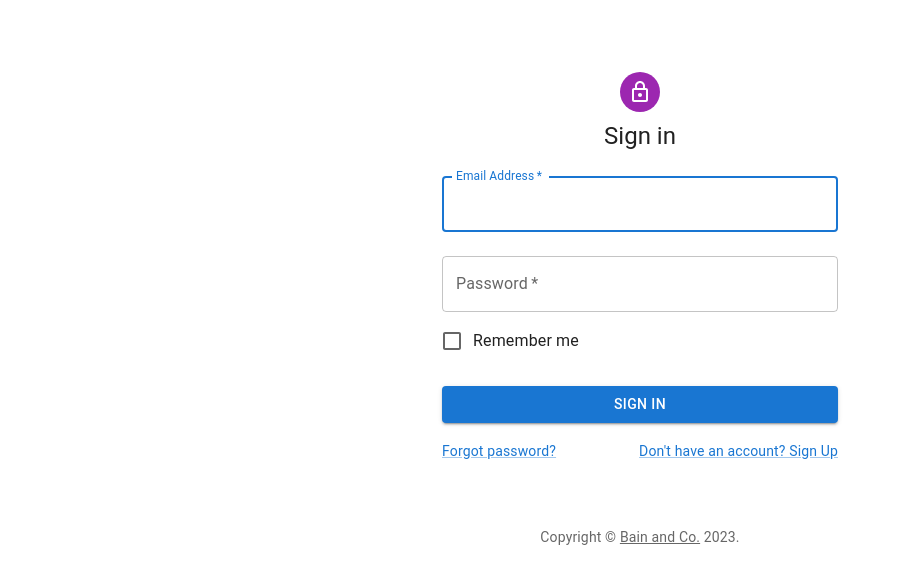
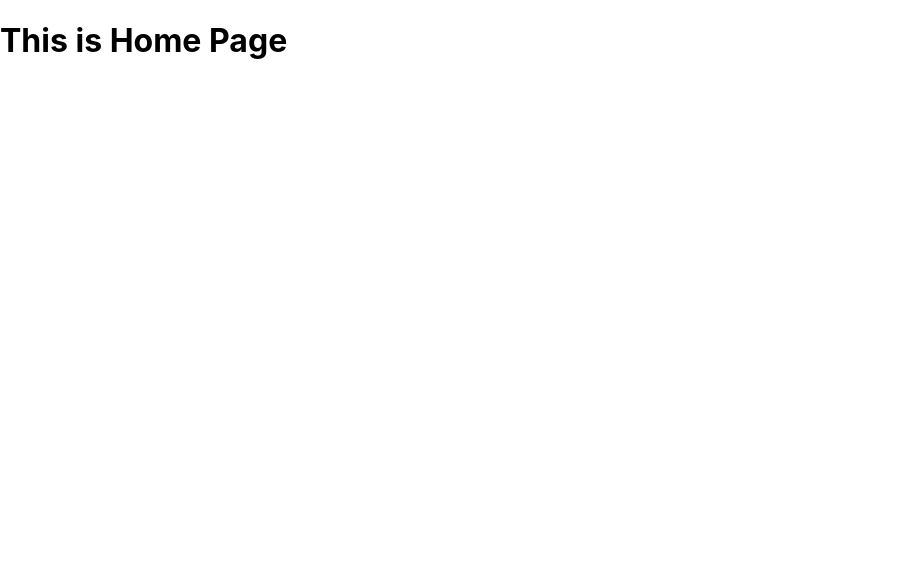
Before and after one commit to shubham1210/workflowUI, a React (Create React App) app: page /home in a window 1280 px wide. Shown: the top 584 px of the page, without its empty margins (0-901 px from the left). Built offline with nearby package versions, Linux system fonts and the light colour scheme.

Commit message:
added navigation and local storage, changed email to username

```diff
--- a/package.json
+++ b/package.json
@@ -11,8 +11,10 @@
     "@testing-library/jest-dom": "^5.16.5",
     "@testing-library/react": "^13.4.0",
     "@testing-library/user-event": "^13.5.0",
+    "axios": "^1.4.0",
     "react": "^18.2.0",
     "react-dom": "^18.2.0",
+    "react-router-dom": "^6.11.1",
     "react-scripts": "5.0.1",
     "web-vitals": "^2.1.4"
   },
--- a/src/App.js
+++ b/src/App.js
@@ -1,10 +1,19 @@
 import logo from './logo.svg';
 import './App.css';
 import SignIn from './Components/SignIn';
+import { Route, Routes } from 'react-router-dom';
+import Home from './Components/Home';
 
 function App() {
   return (
-    <SignIn></SignIn>
+    <>
+
+    <Routes>
+        <Route path="/" element={ <SignIn/> } />
+        <Route path="/home" element={<Home/>} />
+      </Routes>
+    </>
+
   );
 }
 
--- /dev/null
+++ b/src/Components/Home.js
@@ -0,0 +1,10 @@
+const Home = () => {
+
+    return (
+        <div>
+            <h1> This is Home Page</h1>
+        </div>
+    )
+}
+
+export default Home
--- a/src/Components/SignIn.js
+++ b/src/Components/SignIn.js
@@ -12,6 +12,9 @@ import LockOutlinedIcon from '@mui/icons-material/LockOutlined';
 import Typography from '@mui/material/Typography';
 import Container from '@mui/material/Container';
 import { createTheme, ThemeProvider } from '@mui/material/styles';
+import {Routes, Route, useNavigate} from 'react-router-dom';
+
+import axios from 'axios'
 
 function Copyright(props) {
   return (
@@ -28,14 +31,36 @@ function Copyright(props) {
 
 const theme = createTheme();
 
-export default function SignIn() {
+const SignIn = () => {
+
+  const navigate = useNavigate();
+
+
+  const navigateHome = () => {
+    // 👇️ navigate to /
+    navigate('/home');
+  };
+
+
   const handleSubmit = (event) => {
     event.preventDefault();
     const data = new FormData(event.currentTarget);
     console.log({
-      email: data.get('email'),
+      username: data.get('username'),
       password: data.get('password'),
     });
+    axios.post('http://127.0.0.1:8080/login', {
+      username : data.get('username'),
+      password  : data.get('password')
+    }, ).then(res => {
+      if(res.data === true) {
+        localStorage.setItem('username', data.get('username'))
+        localStorage.setItem('password', data.get('password'))
+        navigateHome();
+      } else {
+        alert('Wrong Details Input! Please Check')
+      }
+    })
   };
 
   return (
@@ -61,11 +86,9 @@ export default function SignIn() {
               margin="normal"
               required
               fullWidth
-              id="email"
-              type='email'
-              label="Email Address"
-              name="email"
-              autoComplete="email"
+              id="username"
+              label="User Name"
+              name="username"
               autoFocus
             />
             <TextField
@@ -109,3 +132,5 @@ export default function SignIn() {
     </ThemeProvider>
   );
 }
+
+export default SignIn;
--- a/src/index.js
+++ b/src/index.js
@@ -3,12 +3,13 @@ import ReactDOM from 'react-dom/client';
 import './index.css';
 import App from './App';
 import reportWebVitals from './reportWebVitals';
+import { BrowserRouter } from 'react-router-dom';
 
 const root = ReactDOM.createRoot(document.getElementById('root'));
 root.render(
-  <React.StrictMode>
+  <BrowserRouter>
     <App />
-  </React.StrictMode>
+  </BrowserRouter>
 );
 
 // If you want to start measuring performance in your app, pass a function
```
Also changed, not shown: 1 other file (tests, documents, lock files or other folders).
